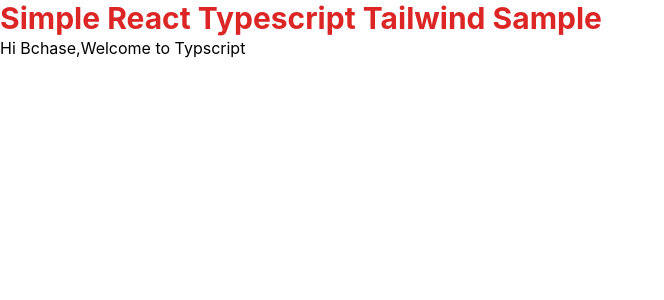
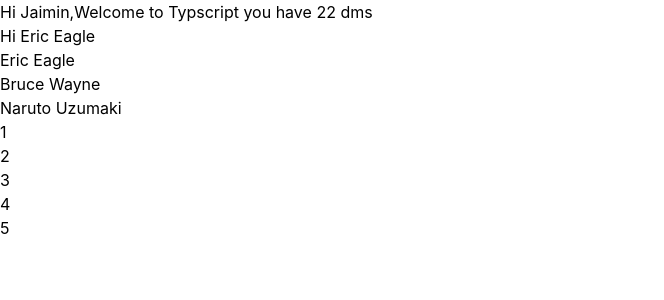
Before and after one commit to JaiminKharadi77/learnts, a React (Create React App) app: page / in a window 1280 px wide. Shown: the top 300 px of the page, without its empty margins (0-664 px from the left). Built offline with nearby package versions, Linux system fonts and the light colour scheme.

Commit message:
React TypeScript Tutorial - 4 - Basic Props

```diff
--- a/src/App.tsx
+++ b/src/App.tsx
@@ -1,13 +1,37 @@
 import "./App.css";
 import Greet from "./Components/Greet";
+import Person from "./Components/Person";
+import PersonList from "./Components/PersonList";
 
 function App() {
+  let name = {
+    first: "Eric",
+    last: "Eagle",
+  };
+
+  let nameList = [
+    {
+      first: "Eric",
+      last: "Eagle",
+    },
+    {
+      first: "Bruce",
+      last: "Wayne",
+    },
+    {
+      first: "Naruto",
+      last: "Uzumaki",
+    },
+  ];
+
   return (
     <>
       <h3 className="text-3xl font-bold  text-red-600">
-        Simple React Typescript Tailwind Sample
+        {/* Simple React Typescript Tailwind Sample */}
       </h3>
-      <Greet name="Bchase" />
+      <Greet name="Jaimin" messageCount={22} isLoggedIn={true} />
+      <Person name={name} />
+      <PersonList names={nameList} numArr={[1, 2, 3, 4, 5]} />
     </>
   );
 }
--- a/src/Components/Greet.tsx
+++ b/src/Components/Greet.tsx
@@ -1,11 +1,21 @@
 type GreetProps = {
   name: string;
+  messageCount: number;
+  isLoggedIn: boolean;
 };
 
 function Greet(props: GreetProps) {
+  const { messageCount, isLoggedIn } = props;
+
   return (
     <div>
-      <h2>Hi {props.name},Welcome to Typscript</h2>
+      {isLoggedIn ? (
+        <h2>
+          Hi {props.name},Welcome to Typscript you have {messageCount} dms
+        </h2>
+      ) : (
+        "Welcome Guest"
+      )}
     </div>
   );
 }
--- /dev/null
+++ b/src/Components/Person.tsx
@@ -0,0 +1,16 @@
+type PersonProps = {
+  name: {
+    first: string;
+    last: string;
+  }; // that how you define object types
+};
+
+function Person(props: PersonProps) {
+  return (
+    <div>
+      <h2>Hi {props.name.first + " " + props.name.last}</h2>
+    </div>
+  );
+}
+
+export default Person;
--- /dev/null
+++ b/src/Components/PersonList.tsx
@@ -0,0 +1,27 @@
+type PersonListProps = {
+  names: {
+    first: string;
+    last: string;
+  }[]; // that how you passed array with object
+
+  numArr: number[]; // that how you passed array
+};
+
+const PersonList = (props: PersonListProps) => {
+  return (
+    <div>
+      {props.names.map((name) => {
+        return (
+          <h2>
+            {name.first} {name.last}
+          </h2>
+        );
+      })}
+      {props.numArr.map((item) => {
+        return <h2>{item}</h2>;
+      })}
+    </div>
+  );
+};
+
+export default PersonList;
```
